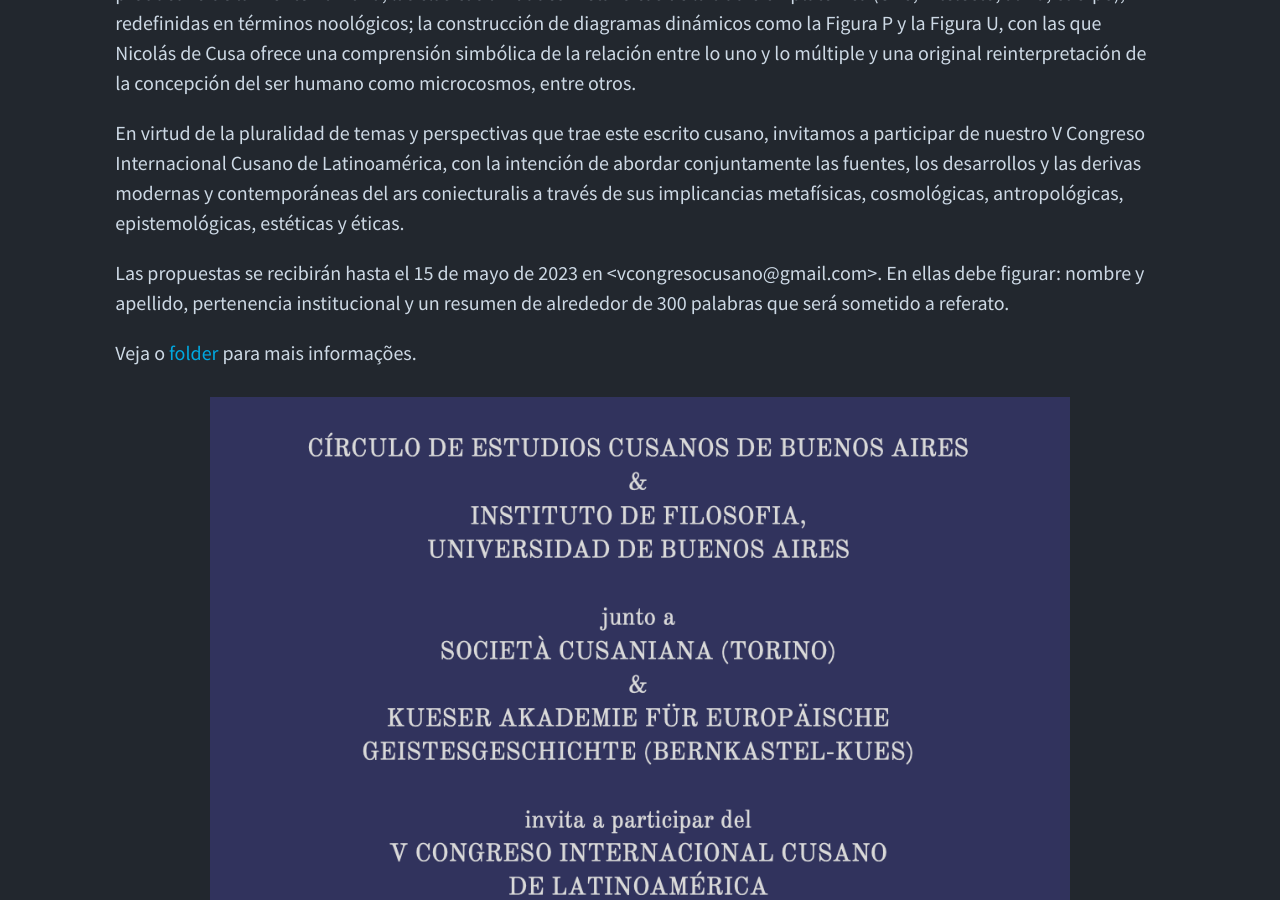
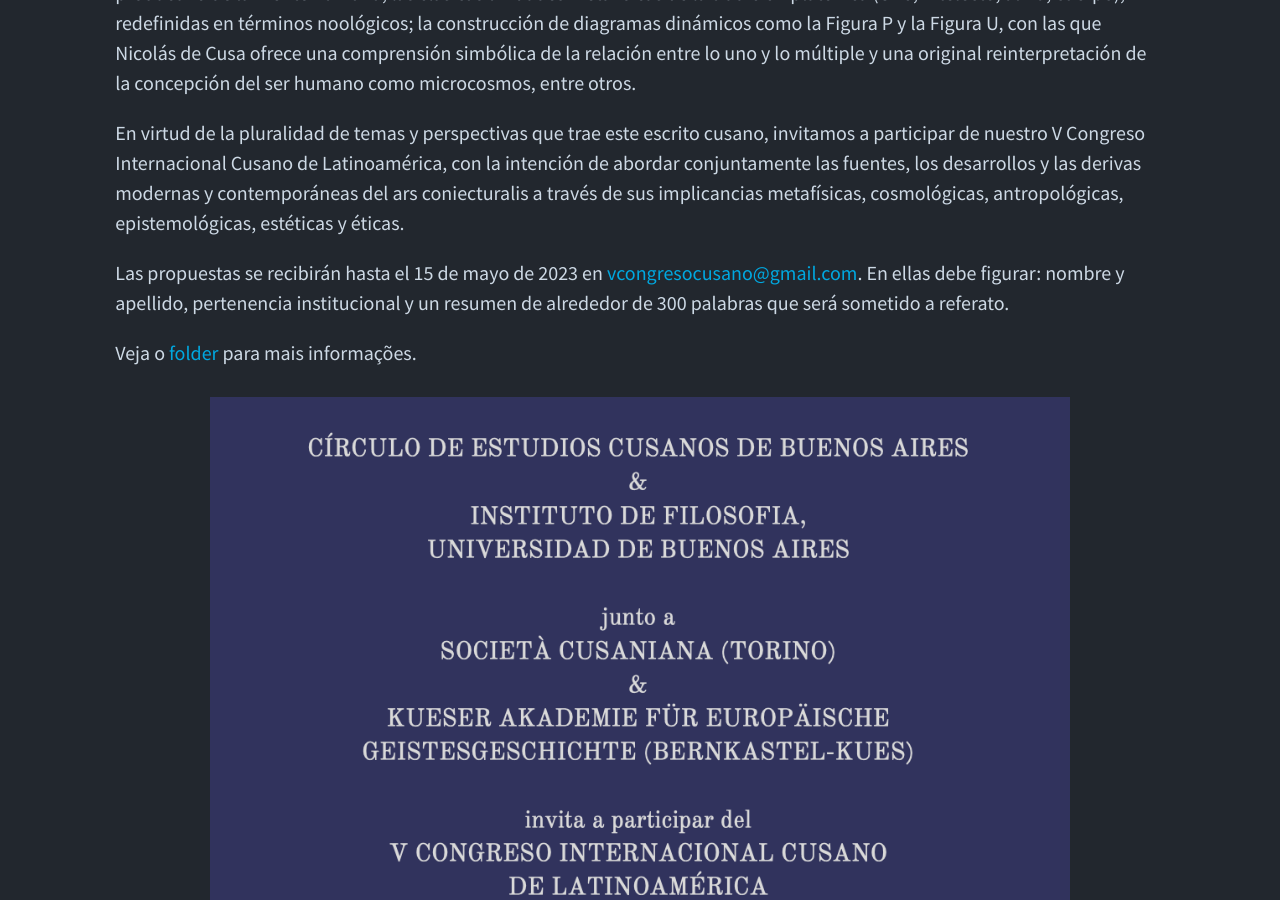
Before and after one commit to nap-o/sbefm, a Jekyll site: the page built from _posts/2023-01-11-v-congresso-cusano-latinoamerica.md, in a window 1280 px wide and 900 px high, scrolled down 761 px. Built offline with Jekyll 4.4.1, drawn with Linux system fonts in a browser that asks for light colours.

Commit message:
fixing the errors - link in markdown

```diff
--- a/_posts/2023-01-11-v-congresso-cusano-latinoamerica.md
+++ b/_posts/2023-01-11-v-congresso-cusano-latinoamerica.md
@@ -15,7 +15,7 @@
 <p>Al repasar la historia de efectos, recepciones y estudios del pensamiento de Nicolás de Cusa desde sus días hasta los nuestros, podemos constatar que los libros del De coniecturis no han tenido la fortuna de otros escritos cusanos. A pesar de esto, los temas que allí presenta merecen ser destacados por sus fuentes, su desarrollo y sus proyecciones: la noción misma de coniectura, con la que el Cusano redefine -en el horizonte de la máxima doctrina de la ignorancia- el acceso humano a la verdad; la presentación del ars coniecturalis como un arte de las artes o un método que expresa el operar dinámico y productivo de la mente humana; las clásicas unidades metafísicas de la tradición platónica (Uno, intelecto, alma, cuerpo), redefinidas en términos noológicos; la construcción de diagramas dinámicos como la Figura P y la Figura U, con las que Nicolás de Cusa ofrece una comprensión simbólica de la relación entre lo uno y lo múltiple y una original reinterpretación de la concepción del ser humano como microcosmos, entre otros.</p>
 
 <p>En virtud de la pluralidad de temas y perspectivas que trae este escrito cusano, invitamos a participar de nuestro V Congreso Internacional Cusano de Latinoamérica, con la intención de abordar conjuntamente las fuentes, los desarrollos y las derivas modernas y contemporáneas del ars coniecturalis a través de sus implicancias metafísicas, cosmológicas, antropológicas, epistemológicas, estéticas y éticas.</p>
-<p>Las propuestas se recibirán hasta el 15 de mayo de 2023 en <vcongresocusano@gmail.com>. En ellas debe figurar: nombre y apellido, pertenencia institucional y un resumen de alrededor de 300 palabras que será sometido a referato.</p>
+Las propuestas se recibirán hasta el 15 de mayo de 2023 en <vcongresocusano@gmail.com>. En ellas debe figurar: nombre y apellido, pertenencia institucional y un resumen de alrededor de 300 palabras que será sometido a referato.
 
 Veja o [folder](http://sbefm.com/assets/docs/v_congresso_cusano.pdf){:target="_blank"} para mais informações.
 
```
